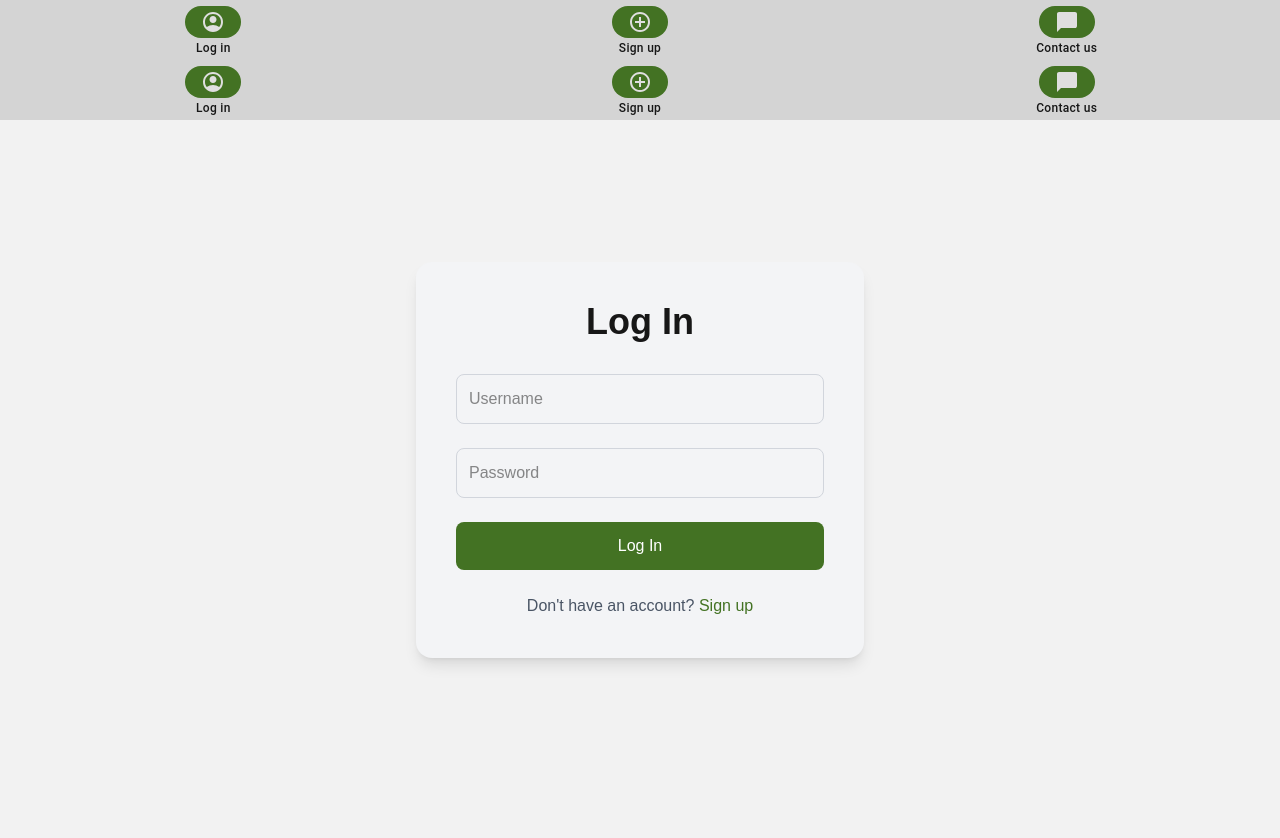
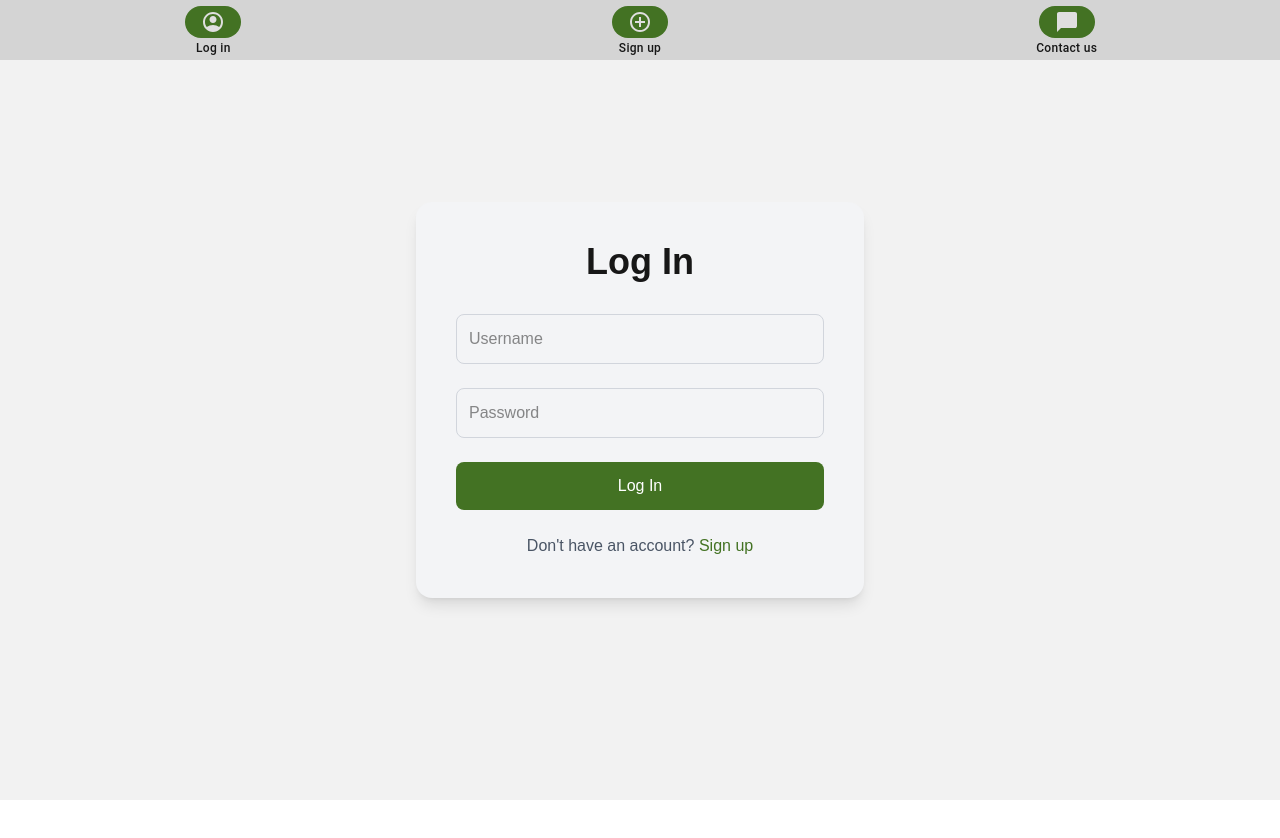
Before and after one commit to Oren-Schmerling/CampusBikes, a Next.js app in the folder Frontend/: page /login in a window 1280 px wide. Shown: the top 838 px of the page. After the commit the page ends 800 px from the top, so only its background shows below. Built offline with nearby package versions, Linux system fonts and the light colour scheme.

Commit message:
minor tweaks

```diff
--- a/Frontend/src/app/layout.js
+++ b/Frontend/src/app/layout.js
@@ -23,8 +23,7 @@ export default function RootLayout({ children }) {
       <body
         className={`${geistSans.variable} ${geistMono.variable} antialiased`}
       >
-        <NavBar />
-        <div className="pt-15 h-full">{children}</div>
+        {children}
       </body>
     </html>
   );
--- a/Frontend/src/app/page.js
+++ b/Frontend/src/app/page.js
@@ -1,4 +1,6 @@
+import NavBar from "@/components/nav/navBar";
 import Link from "next/link";
+
 
 function BigText() {
   return (
```
Also changed, not shown: 1 other file (tests, documents, lock files or other folders).
